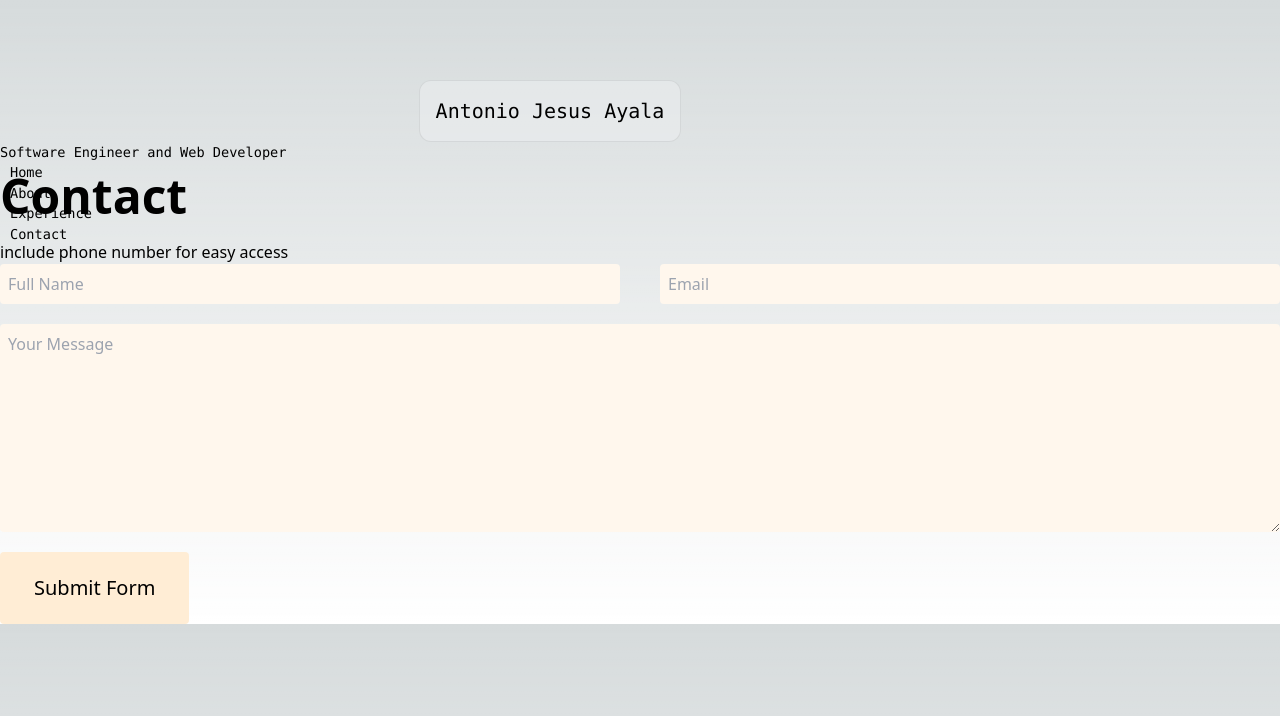
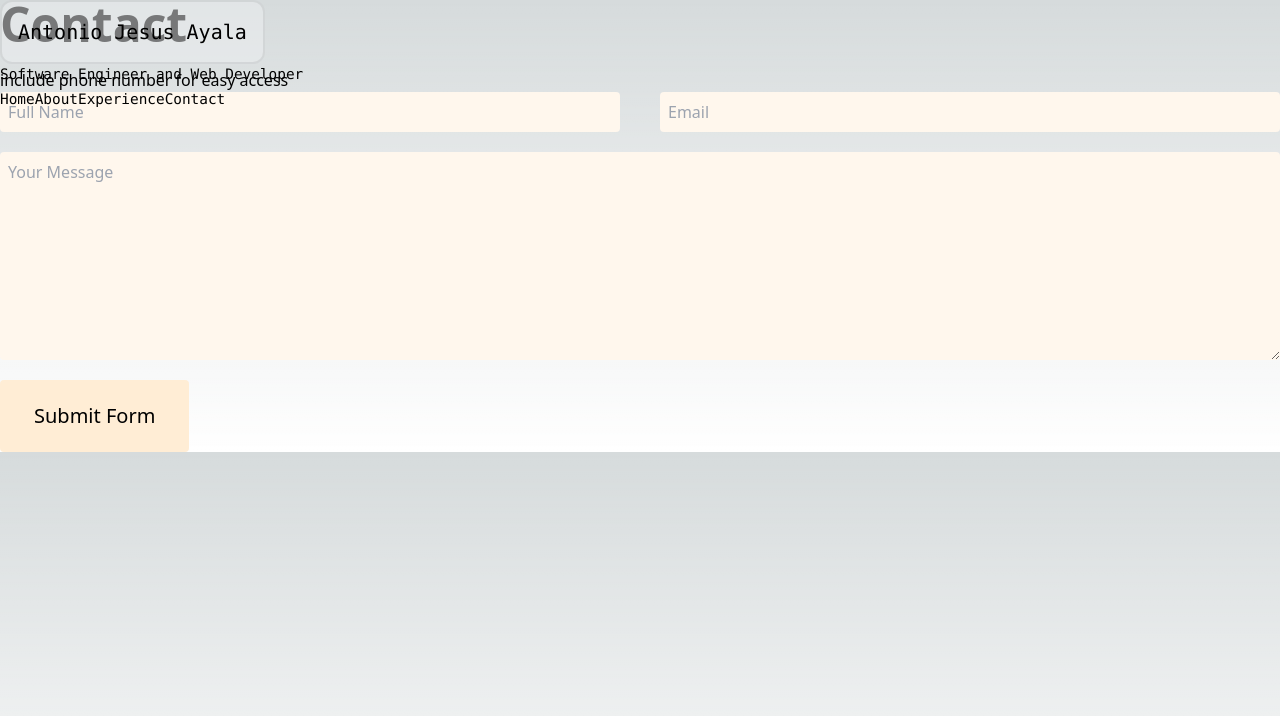
Before and after one commit to antonioclimbs/my-website-portfolio, a Next.js app: page /contact in a window 1280 px wide. Shown: the top 716 px of the page. Built offline with nearby package versions, Linux system fonts and the light colour scheme.

Commit message:
updating styling for navbar

```diff
--- a/components/header.tsx
+++ b/components/header.tsx
@@ -22,12 +22,12 @@ const navItems = {
 export default function Header() {
   let pathname = usePathname() || '/';
   return (
-    <div className="lg:sticky lg:top-20">
+    <div className={styles.navbar}>
       <nav
-        className="relative px-4 md:px-0 pb-0 fade md:overflow-auto scroll-pr-6 md:relative"
+        className=""
         id="nav"
       >
-        <div className={styles.description}>
+        <div className={styles.mainheader}>
           <Link href='/'>
             <p className='text-xl font-medium'>
               Antonio Jesus Ayala
@@ -40,16 +40,16 @@ export default function Header() {
           </div>
         </div>
 
-        <div className="w-full space-x-0 pr-10 mb-2 mt-2 md:mt-0">
+        <div className="">
           {Object.entries(navItems).map(([path, { name }]) => {
             const isActive = path === pathname;
             return (
               <Link
                 key={path}
                 href={path}
-                className={styles.description}
+                className=""
               >
-                <span className="relative py-[5px] px-[10px]">
+                <span className={styles.paths}>
                   {name}
                 </span>
               </Link>
--- a/styles/Header.module.css
+++ b/styles/Header.module.css
@@ -1,225 +1,121 @@
-.main {
-  display: flex;
+.mainheader {
+  font-size: 0.90rem;
+  max-width: var(--max-width);
+  width: 100%;
+  font-family: var(--font-mono);
+  display: grid;
   flex-direction: column;
-  justify-content: space-between;
-  align-items: center;
-  padding: 6rem;
-  min-height: 100vh;
+  align-content: center;
 }
 
-.description {
-  display: inherit;
-  justify-content: inherit;
-  align-items: inherit;
-  font-size: 0.85rem;
-  max-width: var(--max-width);
-  width: 100%;
-  z-index: 2;
-  font-family: var(--font-mono);
-}
-
-.description a {
+.mainheader a {
   display: flex;
-  justify-content: center;
-  align-items: center;
   gap: 0.5rem;
 }
 
-.description p {
+.mainheader p {
+  margin: 0;
+  padding: 1rem;
+  background-color: rgba(var(--callout-rgb), 0.5);
+  border: 2px solid rgba(var(--callout-border-rgb), 0.3);
+  border-radius: var(--border-radius);
+}
+
+.paths {
+  font-size: 0.90rem;
+  max-width: var(--max-width);
+  width: 100%;
+  font-family: var(--font-mono);
+  border-radius: 5px;
+  border: white 2px;
+  display: inline;
+  columns: 4;
+  column-width: 25%;
+}
+
+.paths p {
   position: relative;
   margin: 0;
   padding: 1rem;
   background-color: rgba(var(--callout-rgb), 0.5);
-  border: 1px solid rgba(var(--callout-border-rgb), 0.3);
-  border-radius: var(--border-radius);
-  display: flex;
-  flex-direction: column;
 }
 
-.code {
-  font-weight: 700;
-  font-family: var(--font-mono);
+.paths span {
+  margin: 0.5rem;
+  padding: 0.4rem 0.6rem;
 }
 
-.grid {
-  display: grid;
-  grid-template-columns: repeat(4, minmax(25%, auto));
+/* .navbar { */
+/* align-items: center;
+  position: sticky;
   width: var(--max-width);
-  max-width: 100%;
+  max-width: 100%; */
+/* display: grid; */
+/* grid-template-columns: repeat(4, minmax(25%, auto)); */
+/* } */
+
+.navbar {
+  display: flex;
+  align-items: center;
+  align-items: center;
+  min-height: 8vh;
+  position: fixed;
+  top: 0;
+  width: 100%;
+  background-color: inherit;
 }
 
-.card {
-  padding: 1rem 1.2rem;
-  border-radius: var(--border-radius);
-  background: rgba(var(--card-rgb), 0);
-  border: 1px solid rgba(var(--card-border-rgb), 0);
-  transition: background 200ms, border 200ms;
-}
-
-.card span {
-  display: inline-block;
-  transition: transform 200ms;
-}
-
-.card h2 {
-  font-weight: 600;
-  margin-bottom: 0.7rem;
-}
-
-.card p {
-  margin: 0;
-  opacity: 0.6;
-  font-size: 0.9rem;
-  line-height: 1.5;
-  max-width: 30ch;
-}
-
-.center {
-  display: flex;
-  justify-content: center;
-  align-items: center;
-  position: relative;
-  padding: 4rem 0;
-}
-
-.center::before {
-  background: var(--secondary-glow);
-  border-radius: 50%;
-  width: 480px;
-  height: 360px;
-  margin-left: -400px;
-}
-
-.center::after {
-  background: var(--primary-glow);
-  width: 240px;
-  height: 180px;
+.navbar::before {
+  content: "";
+  position: absolute;
+  top: 0px;
+  left: 0px;
+  height: 100%;
+  width: 100%;
   z-index: -1;
-}
-
-.center::before,
-.center::after {
-  content: '';
-  left: 50%;
-  position: absolute;
-  filter: blur(45px);
-  transform: translateZ(0);
-}
-
-.logo,
-.thirteen {
-  position: relative;
-}
-
-.thirteen {
-  display: flex;
-  justify-content: center;
-  align-items: center;
-  width: 75px;
-  height: 75px;
-  padding: 25px 10px;
-  margin-left: 16px;
-  transform: translateZ(0);
-  border-radius: var(--border-radius);
-  overflow: hidden;
-  box-shadow: 0px 2px 8px -1px #0000001a;
-}
-
-.thirteen::before,
-.thirteen::after {
-  content: '';
-  position: absolute;
-  z-index: -1;
-}
-
-/* Conic Gradient Animation */
-.thirteen::before {
-  animation: 6s rotate linear infinite;
-  width: 200%;
-  height: 200%;
-  background: var(--tile-border);
-}
-
-/* Inner Square */
-.thirteen::after {
-  inset: 0;
-  padding: 1px;
-  border-radius: var(--border-radius);
-  background: linear-gradient(to bottom right,
-      rgba(var(--tile-start-rgb), 1),
-      rgba(var(--tile-end-rgb), 1));
-  background-clip: content-box;
+  opacity: 0.4;
 }
 
 /* Enable hover only on non-touch devices */
 @media (hover: hover) and (pointer: fine) {
-  .card:hover {
-    background: rgba(var(--card-rgb), 0.1);
-    border: 1px solid rgba(var(--card-border-rgb), 0.15);
-  }
-
-  .card:hover span {
+  .paths:hover span {
+    background: rgba(var(--path-background), 0.25);
     transform: translateX(4px);
+    /* border: 3px solid inherit; */
   }
 }
 
-@media (prefers-reduced-motion) {
-  .thirteen::before {
-    animation: none;
-  }
-
-  .card:hover span {
-    transform: none;
-  }
-}
 
 /* Mobile */
-@media (max-width: 700px) {
+/* @media (max-width: 700px) {
   .content {
     padding: 4rem;
   }
 
-  .grid {
+  .navbar {
     grid-template-columns: 1fr;
     margin-bottom: 120px;
     max-width: 320px;
     text-align: center;
   }
 
-  .card {
-    padding: 1rem 2.5rem;
-  }
-
-  .card h2 {
-    margin-bottom: 0.5rem;
-  }
-
-  .center {
-    padding: 8rem 0 6rem;
-  }
-
-  .center::before {
-    transform: none;
-    height: 300px;
-  }
-
-  .description {
+  .mainheader {
     font-size: 0.8rem;
   }
 
-  .description a {
+  .mainheader a {
     padding: 1rem;
   }
 
-  .description p,
-  .description div {
+  .mainheader p,
+  .mainheader div {
     display: flex;
     justify-content: center;
     position: fixed;
     width: 100%;
   }
 
-  .description p {
+  .mainheader p {
     align-items: center;
     inset: 0 0 auto;
     padding: 2rem 1rem 1.4rem;
@@ -233,7 +129,7 @@
     backdrop-filter: blur(24px);
   }
 
-  .description div {
+  .mainheader div {
     align-items: flex-end;
     pointer-events: none;
     inset: auto 0 0;
@@ -244,4 +140,4 @@
         rgb(var(--background-end-rgb)) 40%);
     z-index: 1;
   }
-}
+} */
--- a/styles/globals.css
+++ b/styles/globals.css
@@ -36,6 +36,7 @@
   --callout-border-rgb: 172, 175, 176;
   --card-rgb: 180, 185, 188;
   --card-border-rgb: 131, 134, 135;
+  --path-background: 200, 200, 200
 }
 
 @media (prefers-color-scheme: dark) {
```
